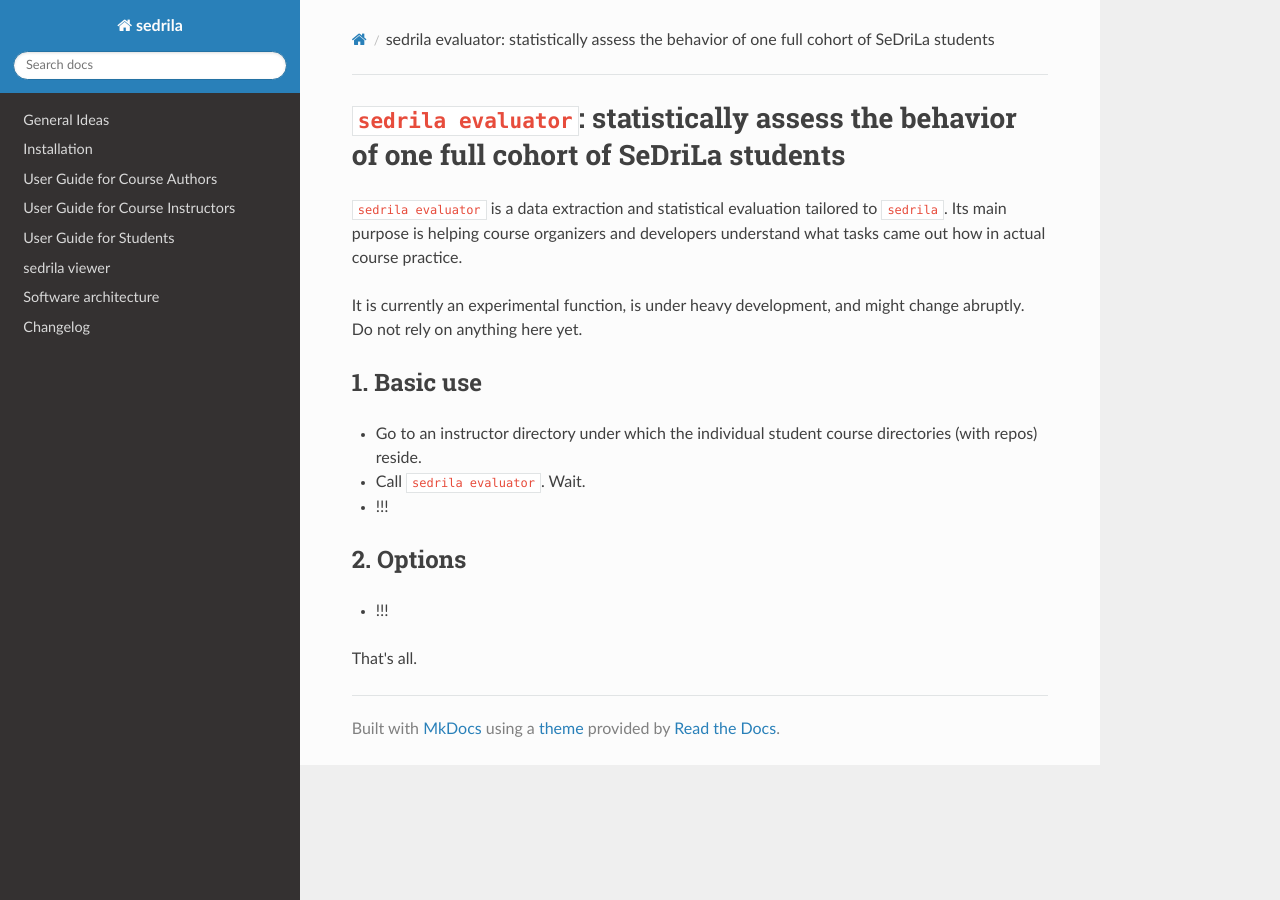
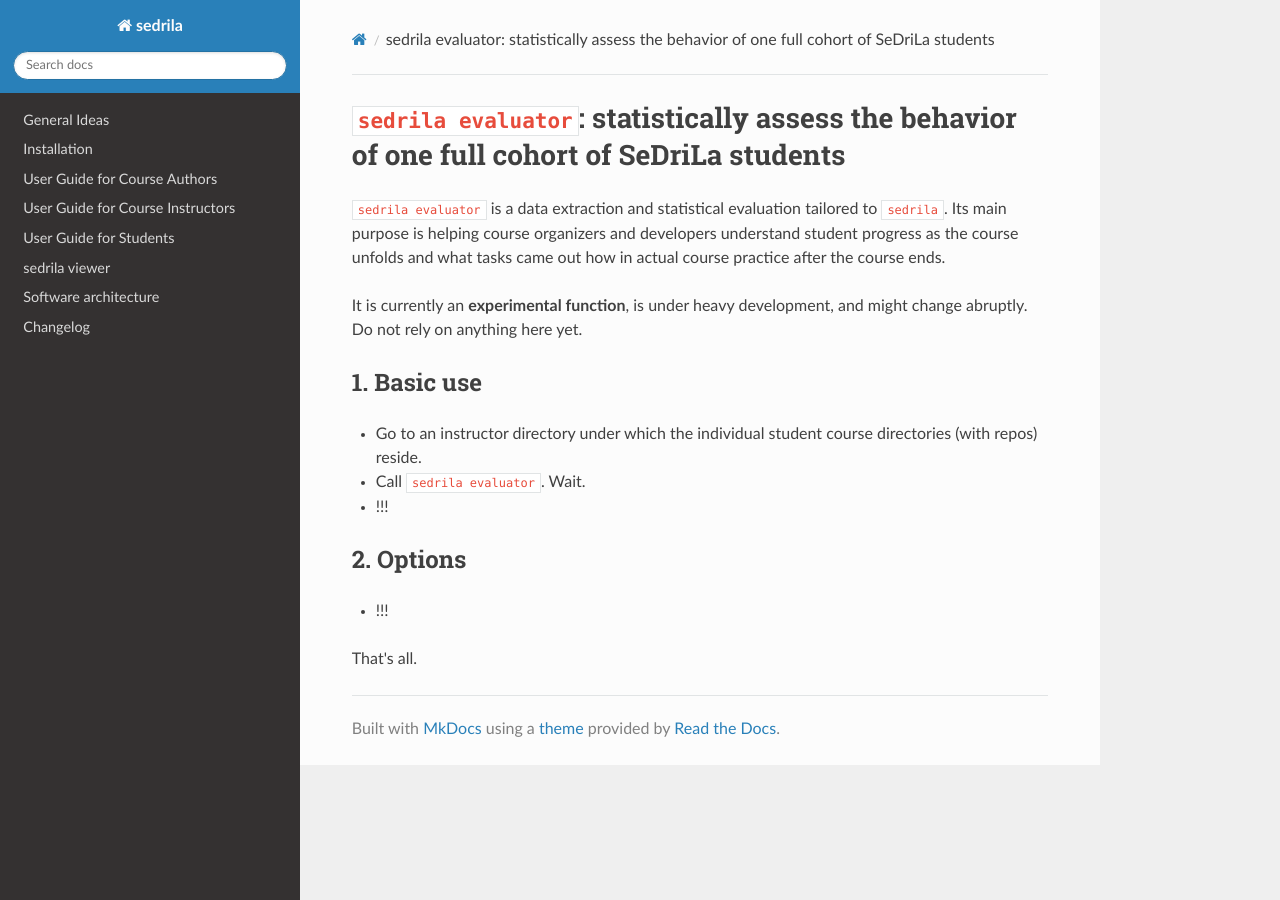
Before and after one commit to fubinf/sedrila, an MkDocs documentation site: the page built from docs/evaluator.md, in a window 1280 px wide. Built offline with MkDocs 1.6.1, drawn with Linux system fonts in a browser that asks for light colours; nearby versions of some CDN libraries.

Commit message:
evaluator.md: minimal docu updated to "as the course unfolds" idea

```diff
--- a/docs/evaluator.md
+++ b/docs/evaluator.md
@@ -1,10 +1,11 @@
 # `sedrila evaluator`: statistically assess the behavior of one full cohort of SeDriLa students
 
 `sedrila evaluator` is a data extraction and statistical evaluation tailored to `sedrila`.
-Its main purpose is helping course organizers and developers understand what tasks came out how
-in actual course practice.
+Its main purpose is helping course organizers and developers understand
+student progress as the course unfolds and
+what tasks came out how in actual course practice after the course ends.
 
-It is currently an experimental function, is under heavy development,
+It is currently an **experimental function**, is under heavy development,
 and might change abruptly.
 Do not rely on anything here yet.
 
```
